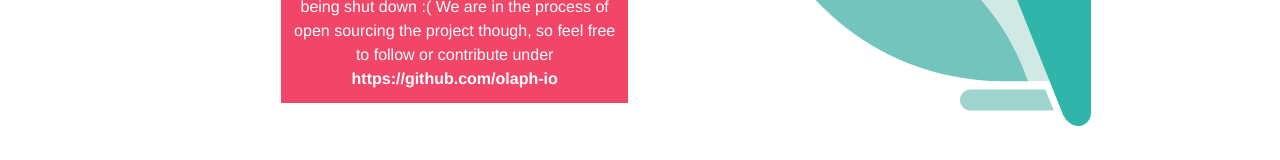
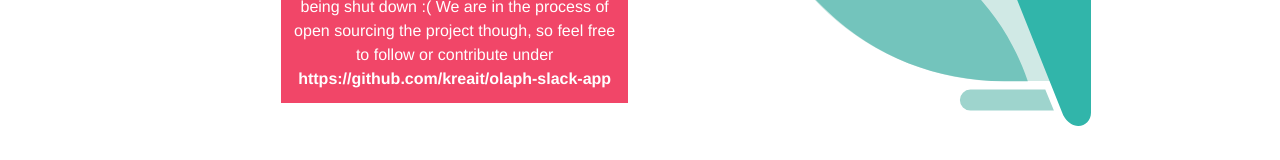
Before and after one commit to kreait/olaph-landing-page, a Vue app: page / in a window 1280 px wide. Shown: the part 573-733 px from the top of the page. Built offline with nearby package versions, Linux system fonts and the light colour scheme.

Commit message:
updated github url (#4)

```diff
--- a/src/components/section-add-to-slack.vue
+++ b/src/components/section-add-to-slack.vue
@@ -9,7 +9,7 @@
           Sadly we have to inform you that Olaph is being shut down :( We are in the process of open sourcing
           the project though, so feel free to follow or contribute under
           <a class="has-text-white has-text-weight-bold"
-             href="https://github.com/olaph-io">https://github.com/olaph-io</a>
+             href="https://github.com/kreait/olaph-slack-app">https://github.com/kreait/olaph-slack-app</a>
         </p>
       </div>
       <div class="column is-4 is-offset-1 is-hidden-mobile">
```
